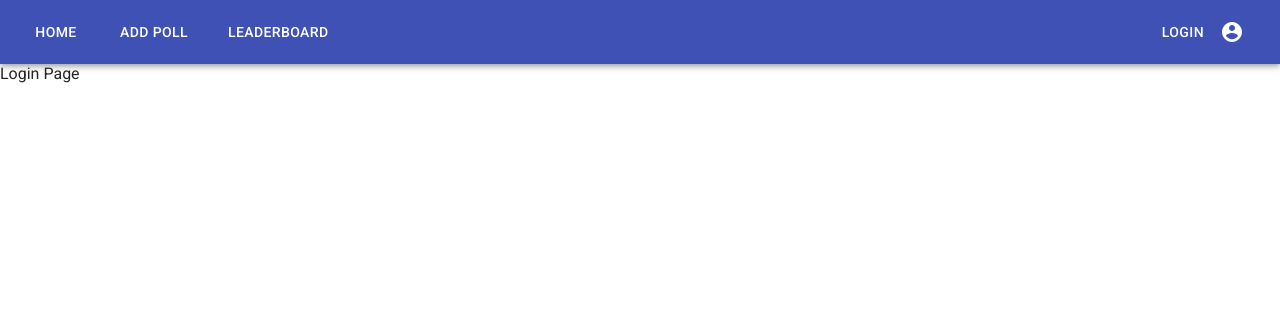
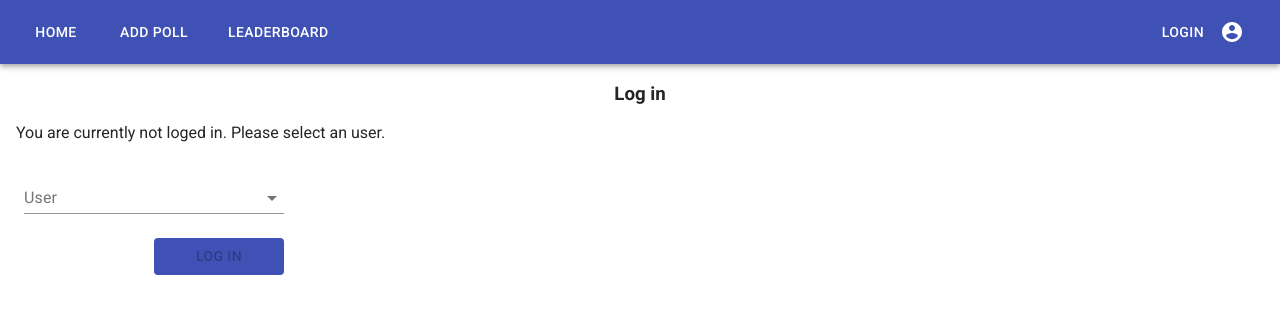
Before and after one commit to juanpabloeslava/jpe-reactnd-project-would-you-rather, a React (Create React App) app: page /login in a window 1280 px wide. Shown: the top 314 px of the page. Built offline with nearby package versions, Linux system fonts and the light colour scheme.

Commit message:
View: Login view ready. Just static though

```diff
--- a/src/App.css
+++ b/src/App.css
@@ -199,29 +199,6 @@ li.login {
 
 /* Leaderboard */
 
-/* Users */
-.user-item {
-  padding: 0.5rem;
-  display: flex;
-  flex-flow: row;
-  margin: 1rem auto;
-  border: 1px solid #dad7d7;
-  border-radius: 4px;
-  justify-content: flex-start;
-}
-
-.user-ranking{
-  display: flex;
-  align-items: center;
-  justify-content: center;
-  padding: 0 2rem 0 0;
-}
-.user-ranking span {
-  font-size: 1.5rem;
-  font-weight: bold;
-  color: rgba(37, 37, 37, 0.5);
-}
-
 .user-list-container .avatar-container {
   width: 40px;
   height: 40px;
@@ -235,13 +212,14 @@ li.login {
   align-items: center;
 }
 
-.user-info {
-  width: 88%;
-  margin: 10px;
+/* Log in */
+
+.login-container .login-btn {
+  margin: 1.5rem 0;
   display: flex;
-  flex-direction: column;
+  justify-content: flex-end;
 }
-.user-info .user-name {
-  font-weight: bold;
-  margin-right: 5px;
+
+.login-btn div {
+  width: 50%;
 }
--- a/src/components/Poll.js
+++ b/src/components/Poll.js
@@ -58,7 +58,7 @@ class Poll extends Component {
                                             <Button onClick={ () => this.toHome()} className='MuiButton-contained'>Back to Polls</Button>
                                         </div>
                                         <div>
-                                            <Button type="submit" className='MuiButton-containedPrimary'>Next Poll</Button>
+                                            <Button className='MuiButton-containedPrimary'>Next Poll</Button>
                                         </div>
                                     </div>
                                 </div>
--- a/src/views/Login.js
+++ b/src/views/Login.js
@@ -1,15 +1,79 @@
 import React, { Component } from 'react'
+import { withRouter } from 'react-router-dom'
+// Material UI imports
+import { withStyles } from '@material-ui/core/styles';
+import { InputLabel, MenuItem, FormControl, Select, Button } from '@material-ui/core/';
+// compose is to add withrouter, withStyles, and connect together
+import compose from 'recompose/compose'
 
 class Login extends Component {
 
+    state = {
+        user: ''
+    }
+
+    handleChange = (event) => {
+        this.setState(() => {
+            return { user: event.target.value }
+        });
+    }
+
+    logIn = (event) => {
+        event.preventDefault()
+        const { user } = this.state
+        console.log(`logged in as ${user}`)
+    }
+
     render() {
 
+        const { classes } = this.props
+        const { user } = this.state
+
         return (
-            <div>
-                Login Page
+            <div className='view-container'>
+                <h3 className='center'>Log in</h3>
+                <div className='login-container'>
+                    <p>You are currently not loged in. Please select an user.</p>
+                    <FormControl className={classes.formControl}>
+                        <InputLabel>User</InputLabel>
+                        <Select value={user} onChange={this.handleChange}>
+                            <MenuItem value='sarahedo'>Sarah Edo</MenuItem>
+                            <MenuItem value='tylermcginnis'>Tyler McGinnis</MenuItem>
+                            <MenuItem value='johndoe'>John Doe</MenuItem>
+                            <MenuItem value=''>No user</MenuItem>
+                        </Select>
+                        <div className='login-btn'>
+                            <div>
+                                {user === '' && (
+                                    <Button disabled fullWidth className='MuiButton-containedPrimary'>
+                                        Log in
+                                    </Button>
+                                )}
+                                {user !== '' && (
+                                    <Button fullWidth onClick={ (e) => this.logIn(e) } className='MuiButton-containedPrimary'>
+                                        Log in
+                                    </Button>
+                                )}
+                            </div>
+                        </div>
+                    </FormControl>
+                </div>
             </div>
         )
     }
 }
 
-export default Login
+const styles = theme => ({
+    formControl: {
+        margin: theme.spacing(1),
+        minWidth: 260,
+    },
+    selectEmpty: {
+        marginTop: theme.spacing(2),
+    },
+});
+
+
+export default compose(
+    withStyles(styles, { withTheme: true })
+)(withRouter(Login))
```
Also changed, not shown: 1 other file (tests, documents, lock files or other folders).
